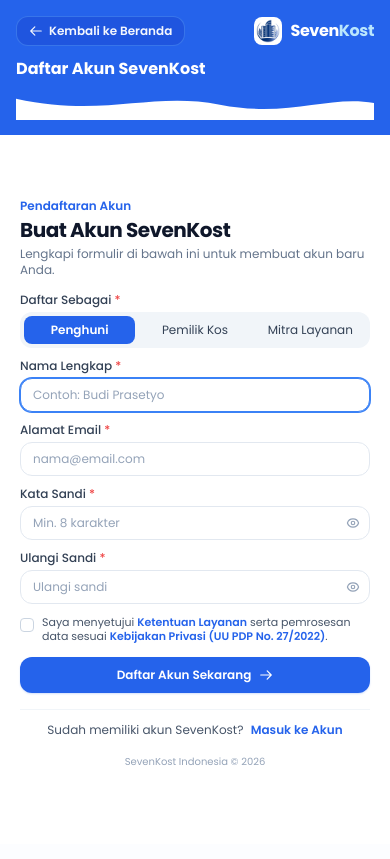
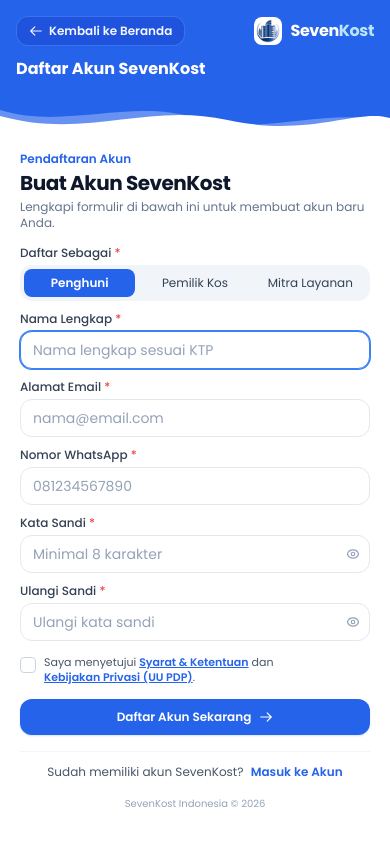
Before and after one commit to Fputradf/seven-kost, a Laravel app: page /register in a window 390 px wide. Before the commit the page ends 765 px from the top, so only its background shows below. Run offline with Laravel 12, Linux system fonts and the light colour scheme; style sheets or scripts are compiled from the project's sources; parts of the project's set-up code (start-up, migrations or seed data) failed here and were passed over.

Commit message:
fix(auth): enhance multi-layer wave pattern and resolve mobile layout crash on register page

```diff
--- a/resources/views/auth/register.blade.php
+++ b/resources/views/auth/register.blade.php
@@ -1,5 +1,5 @@
 <x-guest-layout title="Daftar Akun Baru - SevenKost">
-    <div class="min-h-screen lg:h-screen w-full flex flex-col lg:flex-row lg:overflow-hidden relative"
+    <div class="min-h-screen lg:h-screen w-full flex flex-col lg:flex-row lg:overflow-hidden relative bg-white"
          x-data="{
              selectedRole: '{{ old('role', 'penghuni') }}',
              showPassword: false,
@@ -17,14 +17,15 @@
          }">
 
         {{-- ============================================================= --}}
+        {{-- LAYER KIRI / ATAS MOBILE (BIRU CERAH DENGAN MULTI-LAYER WAVE) --}}
         {{-- ============================================================= --}}
-        {{-- LAYER KIRI / ATAS MOBILE (BIRU CERAH SEVENKOST)               --}}
-        {{-- ============================================================= --}}
-        <div class="w-full lg:w-1/2 bg-blue-600 text-white p-4 sm:p-6 lg:p-8 xl:p-10 flex flex-col justify-between shrink-0 lg:overflow-hidden">
-            <div>
+        <div class="w-full lg:w-1/2 bg-blue-600 text-white flex flex-col justify-between shrink-0 lg:overflow-hidden relative">
+
+            {{-- Konten Utama Header --}}
+            <div class="p-4 sm:p-6 lg:p-8 xl:p-10 pb-1 sm:pb-2 lg:pb-8">
                 {{-- Top Navigation: Tombol Kembali ke Beranda & Logo Brand (Mobile Friendly) --}}
                 <div class="flex items-center justify-between gap-3 mb-3 lg:mb-4">
-                    <a href="{{ url('/') }}" class="inline-flex items-center gap-1.5 text-xs font-semibold text-white/95 hover:text-white transition group py-1.5 px-3 rounded-xl bg-blue-700/60 hover:bg-blue-700 border border-blue-400/40 w-fit">
+                    <a href="{{ url('/') }}" class="inline-flex items-center gap-1.5 text-xs font-semibold text-white/95 hover:text-white transition group py-1.5 px-3 rounded-xl bg-blue-700/70 hover:bg-blue-700 border border-blue-400/40 w-fit shadow-xs">
                         <svg class="w-3.5 h-3.5 transition-transform group-hover:-translate-x-0.5" fill="none" stroke="currentColor" viewBox="0 0 24 24">
                             <path stroke-linecap="round" stroke-linejoin="round" stroke-width="2" d="M10 19l-7-7m0 0l7-7m-7 7h18"/>
                         </svg>
@@ -65,7 +66,7 @@
                     </p>
                 </div>
 
-                {{-- Gambar Kost (Desktop & Tablet Saja Agar Mobile Langsung Fokus Form) --}}
+                {{-- Gambar Kost (Desktop Saja) --}}
                 <div class="hidden lg:block relative rounded-2xl overflow-hidden shadow-md border border-white/20 mb-3 group">
                     <img src="{{ asset('images/frontend/hero-building-hd.jpg') }}"
                          alt="Hunian Kos SevenKost"
@@ -81,7 +82,7 @@
                     </div>
                 </div>
 
-                {{-- Penjelasan 3 Role (Tampil Penuh di Desktop) --}}
+                {{-- Penjelasan 3 Role (Desktop Saja) --}}
                 <div class="hidden lg:block space-y-1.5">
                     <div class="text-[11px] font-semibold text-blue-100">
                         Pilih Peran Akun:
@@ -138,11 +139,14 @@
             </div>
 
             {{-- ========================================================= --}}
-            {{-- MOBILE WAVE PATTERN TRANSITION (GELOMBANG ORGANIK HALUS) --}}
+            {{-- MULTI-LAYER WAVE PATTERN TRANSITION (BERKUALITAS & NYATA) --}}
             {{-- ========================================================= --}}
             <div class="w-full overflow-hidden leading-none lg:hidden pointer-events-none -mb-[1px]">
-                <svg class="relative block w-full h-8 sm:h-11 text-white" viewBox="0 0 1440 96" fill="none" preserveAspectRatio="none">
-                    <path d="M0,32 C360,90 540,10 820,50 C1100,90 1260,20 1440,45 L1440,96 L0,96 Z" fill="currentColor"></path>
+                <svg class="relative block w-full h-12 sm:h-16" viewBox="0 0 1440 120" preserveAspectRatio="none">
+                    {{-- Layer Gelombang Belakang (Semi-transparan untuk kedalaman) --}}
+                    <path d="M0,45 C240,95 480,15 720,65 C960,115 1200,35 1440,75 L1440,120 L0,120 Z" class="fill-white/30"></path>
+                    {{-- Layer Gelombang Depan (Solid White menyatu ke form) --}}
+                    <path d="M0,60 C320,120 540,25 840,70 C1140,115 1320,40 1440,65 L1440,120 L0,120 Z" class="fill-white"></path>
                 </svg>
             </div>
 
@@ -154,9 +158,9 @@
         </div>
 
         {{-- ============================================================= --}}
-        {{-- LAYER KANAN / BAWAH MOBILE (FORM PUTIH BERSIH DENGAN WAVE)    --}}
+        {{-- LAYER KANAN / BAWAH MOBILE (FORM PUTIH BERSIH & RESPONSIVE)   --}}
         {{-- ============================================================= --}}
-        <div class="w-full lg:w-1/2 bg-white flex flex-col justify-center items-center px-5 pt-3 pb-6 sm:p-8 lg:p-10 xl:p-12 flex-1 overflow-y-auto">
+        <div class="w-full lg:w-1/2 bg-white flex flex-col justify-start lg:justify-center items-center px-5 pt-3 pb-12 sm:p-8 lg:p-10 xl:p-12 flex-1 overflow-y-auto">
             <div class="max-w-sm xl:max-w-md w-full">
 
                 {{-- Header Form --}}
@@ -218,8 +222,8 @@
                                required
                                autofocus
                                autocomplete="name"
-                               placeholder="Contoh: Budi Prasetyo"
-                               class="w-full text-xs sm:text-sm rounded-xl border border-slate-200 focus:border-blue-500 focus:ring-blue-500 py-2 px-3 text-slate-900 placeholder-slate-400 @error('name') border-red-300 bg-red-50/20 @enderror transition" />
+                               placeholder="Nama lengkap sesuai KTP"
+                               class="w-full text-sm sm:text-xs rounded-xl border border-slate-200 focus:border-blue-500 focus:ring-blue-500 py-2 px-3 text-slate-900 placeholder-slate-400 @error('name') border-red-300 bg-red-50/20 @enderror transition" />
                         @error('name')
                             <p class="text-xs text-red-600 font-medium mt-0.5">{{ $message }}</p>
                         @enderror
@@ -236,16 +240,35 @@
                                value="{{ old('email') }}"
                                required
                                autocomplete="username"
+                               inputmode="email"
                                placeholder="nama@email.com"
-                               class="w-full text-xs sm:text-sm rounded-xl border border-slate-200 focus:border-blue-500 focus:ring-blue-500 py-2 px-3 text-slate-900 placeholder-slate-400 @error('email') border-red-300 bg-red-50/20 @enderror transition" />
+                               class="w-full text-sm sm:text-xs rounded-xl border border-slate-200 focus:border-blue-500 focus:ring-blue-500 py-2 px-3 text-slate-900 placeholder-slate-400 @error('email') border-red-300 bg-red-50/20 @enderror transition" />
                         @error('email')
                             <p class="text-xs text-red-600 font-medium mt-0.5">{{ $message }}</p>
                         @enderror
                     </div>
 
-                    {{-- Input Kata Sandi & Konfirmasi (Grid 2 Kolom) --}}
+                    {{-- Input Nomor WhatsApp / Telepon --}}
+                    <div class="space-y-1">
+                        <label for="phone" class="block text-xs font-medium text-slate-700">
+                            Nomor WhatsApp <span class="text-red-500">*</span>
+                        </label>
+                        <input id="phone"
+                               type="tel"
+                               name="phone"
+                               value="{{ old('phone') }}"
+                               required
+                               autocomplete="tel"
+                               placeholder="081234567890"
+                               class="w-full text-sm sm:text-xs rounded-xl border border-slate-200 focus:border-blue-500 focus:ring-blue-500 py-2 px-3 text-slate-900 placeholder-slate-400 @error('phone') border-red-300 bg-red-50/20 @enderror transition" />
+                        @error('phone')
+                            <p class="text-xs text-red-600 font-medium mt-0.5">{{ $message }}</p>
+                        @enderror
+                    </div>
+
+                    {{-- Grid Input Password & Konfirmasi Password --}}
                     <div class="grid grid-cols-1 sm:grid-cols-2 gap-2.5">
-                        {{-- Kata Sandi --}}
+                        {{-- Password --}}
                         <div class="space-y-1">
                             <label for="password" class="block text-xs font-medium text-slate-700">
                                 Kata Sandi <span class="text-red-500">*</span>
@@ -256,8 +279,8 @@
                                        name="password"
                                        required
                                        autocomplete="new-password"
-                                       placeholder="Min. 8 karakter"
-                                       class="w-full text-xs sm:text-sm rounded-xl border border-slate-200 focus:border-blue-500 focus:ring-blue-500 py-2 pl-3 pr-9 text-slate-900 placeholder-slate-400 @error('password') border-red-300 bg-red-50/20 @enderror transition" />
+                                       placeholder="Minimal 8 karakter"
+                                       class="w-full text-sm sm:text-xs rounded-xl border border-slate-200 focus:border-blue-500 focus:ring-blue-500 py-2 pl-3 pr-9 text-slate-900 placeholder-slate-400 @error('password') border-red-300 bg-red-50/20 @enderror transition" />
                                 <button type="button"
                                         @click="showPassword = !showPassword"
                                         aria-label="Tampilkan kata sandi"
@@ -271,12 +294,9 @@
                                     </svg>
                                 </button>
                             </div>
-                            @error('password')
-                                <p class="text-xs text-red-600 font-medium mt-0.5">{{ $message }}</p>
-                            @enderror
                         </div>
 
-                        {{-- Konfirmasi Kata Sandi --}}
+                        {{-- Konfirmasi Password --}}
                         <div class="space-y-1">
                             <label for="password_confirmation" class="block text-xs font-medium text-slate-700">
                                 Ulangi Sandi <span class="text-red-500">*</span>
@@ -287,11 +307,11 @@
                                        name="password_confirmation"
                                        required
                                        autocomplete="new-password"
-                                       placeholder="Ulangi sandi"
-                                       class="w-full text-xs sm:text-sm rounded-xl border border-slate-200 focus:border-blue-500 focus:ring-blue-500 py-2 pl-3 pr-9 text-slate-900 placeholder-slate-400 @error('password_confirmation') border-red-300 bg-red-50/20 @enderror transition" />
+                                       placeholder="Ulangi kata sandi"
+                                       class="w-full text-sm sm:text-xs rounded-xl border border-slate-200 focus:border-blue-500 focus:ring-blue-500 py-2 pl-3 pr-9 text-slate-900 placeholder-slate-400 @error('password_confirmation') border-red-300 bg-red-50/20 @enderror transition" />
                                 <button type="button"
                                         @click="showPasswordConfirmation = !showPasswordConfirmation"
-                                        aria-label="Tampilkan sandi konfirmasi"
+                                        aria-label="Tampilkan konfirmasi sandi"
                                         class="absolute inset-y-0 right-0 pr-2.5 flex items-center text-slate-400 hover:text-slate-700 focus:outline-none cursor-pointer">
                                     <svg x-show="!showPasswordConfirmation" class="w-3.5 h-3.5" fill="none" stroke="currentColor" viewBox="0 0 24 24">
                                         <path stroke-linecap="round" stroke-linejoin="round" stroke-width="2" d="M15 12a3 3 0 11-6 0 3 3 0 016 0z"/>
@@ -302,33 +322,35 @@
                                     </svg>
                                 </button>
                             </div>
-                            @error('password_confirmation')
-                                <p class="text-xs text-red-600 font-medium mt-0.5">{{ $message }}</p>
-                            @enderror
                         </div>
                     </div>
+                    @error('password')
+                        <p class="text-xs text-red-600 font-medium">{{ $message }}</p>
+                    @enderror
 
-                    {{-- Persetujuan UU PDP & Ketentuan Layanan (Modal Popup Interaktif) --}}
-                    <div class="flex items-start gap-2 pt-0.5">
+                    {{-- Checkbox Syarat & Ketentuan dengan Pop Up Modal Trigger --}}
+                    <div class="pt-1">
+                        <label class="flex items-start gap-2 cursor-pointer select-none">
                             <input type="checkbox"
+                                   name="terms"
                                    id="terms"
-                               name="terms"
+                                   x-model="termsAgreed"
                                    required
-                               x-model="termsAgreed"
-                               class="w-3.5 h-3.5 mt-0.5 rounded border-slate-300 text-blue-600 focus:ring-blue-500 shrink-0 cursor-pointer">
-                        <label for="terms" class="text-[11px] text-slate-600 leading-tight select-none cursor-pointer">
+                                   class="mt-0.5 w-4 h-4 rounded border-slate-300 text-blue-600 focus:ring-blue-500 cursor-pointer">
+                            <span class="text-[11px] sm:text-xs text-slate-600 leading-snug">
                                 Saya menyetujui
                                 <button type="button"
                                         @click.prevent="openTermsModal = true; activeTermsTab = 'terms'"
-                                    class="font-semibold text-blue-600 hover:text-blue-700 hover:underline inline cursor-pointer">
-                                Ketentuan Layanan
+                                        class="font-semibold text-blue-600 hover:text-blue-700 underline cursor-pointer">
+                                    Syarat & Ketentuan
                                 </button>
-                            serta pemrosesan data sesuai
+                                dan
                                 <button type="button"
                                         @click.prevent="openTermsModal = true; activeTermsTab = 'privacy'"
-                                    class="font-semibold text-blue-600 hover:text-blue-700 hover:underline inline cursor-pointer">
-                                Kebijakan Privasi (UU PDP No. 27/2022)
+                                        class="font-semibold text-blue-600 hover:text-blue-700 underline cursor-pointer">
+                                    Kebijakan Privasi (UU PDP)
                                 </button>.
+                            </span>
                         </label>
                     </div>
 
@@ -378,28 +400,26 @@
             <div class="fixed inset-0" @click="openTermsModal = false"></div>
 
             {{-- Kotak Modal --}}
-            <div class="relative w-full max-w-2xl bg-white rounded-2xl shadow-2xl border border-slate-200 overflow-hidden z-10 flex flex-col max-h-[85vh]">
+            <div class="relative bg-white rounded-2xl shadow-2xl max-w-lg w-full max-h-[85vh] flex flex-col overflow-hidden border border-slate-200/80 z-10"
+                 @click.stop>
 
                 {{-- Header Modal --}}
-                <div class="px-5 py-4 border-b border-slate-100 flex items-center justify-between bg-slate-50/80">
-                    <div>
-                        <h3 class="text-base font-bold text-slate-900">
-                            Regulasi & Kebijakan Platform
-                        </h3>
-                        <p class="text-xs text-slate-500">SevenKost Indonesia • Kepatuhan UU PDP No. 27/2022</p>
+                <div class="px-5 py-4 border-b border-slate-100 flex items-center justify-between bg-slate-50">
+                    <div class="flex items-center gap-2">
+                        <img src="{{ asset('images/logo-seven-kost.png') }}" alt="SevenKost" class="h-6 w-6 object-contain">
+                        <h3 class="font-bold text-sm text-slate-900">Ketentuan Resmi SevenKost</h3>
                     </div>
                     <button type="button"
                             @click="openTermsModal = false"
-                            aria-label="Tutup popup"
-                            class="p-1.5 rounded-lg text-slate-400 hover:text-slate-700 hover:bg-slate-200/60 transition cursor-pointer">
+                            class="text-slate-400 hover:text-slate-600 rounded-lg p-1 hover:bg-slate-200/60 transition cursor-pointer">
                         <svg class="w-5 h-5" fill="none" stroke="currentColor" viewBox="0 0 24 24">
                             <path stroke-linecap="round" stroke-linejoin="round" stroke-width="2" d="M6 18L18 6M6 6l12 12"/>
                         </svg>
                     </button>
                 </div>
 
-                {{-- Tabs Switcher: Syarat Ketentuan vs Kebijakan Privasi --}}
-                <div class="px-5 pt-3 border-b border-slate-100 flex gap-4 text-xs font-semibold bg-white">
+                {{-- Tabs Navigasi di Modal --}}
+                <div class="flex border-b border-slate-100 px-5 pt-2 gap-4 text-xs font-semibold">
                     <button type="button"
                             @click="activeTermsTab = 'terms'"
                             :class="activeTermsTab === 'terms' ? 'text-blue-600 border-b-2 border-blue-600 pb-2.5' : 'text-slate-500 hover:text-slate-800 pb-2.5'"
@@ -452,45 +472,35 @@
                                 Alur Booking & Pembayaran Sewa
                             </h4>
                             <p class="pl-5.5 text-slate-600">
-                                Pengajuan sewa melalui fitur booking merupakan reservasi awal yang memerlukan konfirmasi pemilik kos. Pembayaran sewa dilakukan langsung sesuai kesepakatan kedua pihak tanpa potongan sepihak.
-                            </p>
-                        </div>
-
-                        <div class="space-y-1">
-                            <h4 class="font-semibold text-slate-800 text-xs flex items-center gap-1.5">
-                                <span class="w-4 h-4 rounded-full bg-blue-100 text-blue-700 flex items-center justify-center text-[10px] font-bold">4</span>
-                                Laporan Pelanggaran & Sanksi
-                            </h4>
-                            <p class="pl-5.5 text-slate-600">
-                                Setiap pengguna berhak melaporkan listing atau pengguna yang mencurigakan melalui tombol pelaporan. Tim moderator SevenKost berhak menangguhkan akun pelanggar demi menjaga kenyamanan ekosistem.
+                                Pengajuan sewa awal dicatat melalui sistem reservasi. Pembayaran sewa dilakukan langsung sesuai kesepakatan antara calon penyewa dan pengelola tanpa potongan perantara platform.
                             </p>
                         </div>
                     </div>
 
-                    {{-- Tab 2: Kebijakan Privasi (UU PDP No. 27/2022) --}}
-                    <div x-show="activeTermsTab === 'privacy'" style="display: none;" class="space-y-4">
+                    {{-- Tab 2: Kebijakan Privasi --}}
+                    <div x-show="activeTermsTab === 'privacy'" class="space-y-4" style="display: none;">
                         <div class="p-3 rounded-xl bg-emerald-50/70 border border-emerald-100 text-emerald-900">
-                            <span class="font-semibold block mb-0.5">Kepatuhan UU No. 27 Tahun 2022 (UU PDP):</span>
-                            SevenKost menjamin pelindungan data pribadi Anda secara ketat, tidak memperjualbelikan data pribadi, dan menggunakan enkripsi standar industri.
+                            <span class="font-semibold block mb-0.5">Komitmen Privasi UU No. 27 Tahun 2022:</span>
+                            Data pribadi Anda dilindungi dengan standar keamanan modern. SevenKost tidak pernah menjual informasi pribadi Anda kepada pihak mana pun.
                         </div>
 
                         <div class="space-y-1">
                             <h4 class="font-semibold text-slate-800 text-xs flex items-center gap-1.5">
                                 <span class="w-4 h-4 rounded-full bg-emerald-100 text-emerald-700 flex items-center justify-center text-[10px] font-bold">1</span>
-                                Jenis Data Pribadi yang Dikumpulkan
+                                Jenis Data yang Kami Proses
                             </h4>
                             <p class="pl-5.5 text-slate-600">
-                                Data yang dikumpulkan terbatas pada nama lengkap, alamat surel (email), nomor telepon aktif, dan kata sandi terenkripsi guna keperluan pembuatan akun dan autentikasi.
+                                Kami memproses nama lengkap, alamat email aktif, nomor WhatsApp, serta data properti bagi pemilik kos untuk keperluan verifikasi akun dan komunikasi sewa.
                             </p>
                         </div>
 
                         <div class="space-y-1">
                             <h4 class="font-semibold text-slate-800 text-xs flex items-center gap-1.5">
                                 <span class="w-4 h-4 rounded-full bg-emerald-100 text-emerald-700 flex items-center justify-center text-[10px] font-bold">2</span>
-                                Tujuan Pemrosesan Data
+                                Tujuan Penggunaan Data
                             </h4>
                             <p class="pl-5.5 text-slate-600">
-                                Data diproses secara sah untuk menghubungkan penyewa dengan pemilik kos terverifikasi, mengelola administrasi reservasi kamar, dan memastikan keamanan transaksi.
+                                Data digunakan terbatas untuk menghubungkan pencari kos dengan pemilik, mengirimkan status pemesanan, dan mencegah akun penipuan.
                             </p>
                         </div>
 
```
Also changed, not shown: resources/views/auth/login.blade.php (+11 -8 lines). Lines whose indentation alone changed are shown as unchanged.
